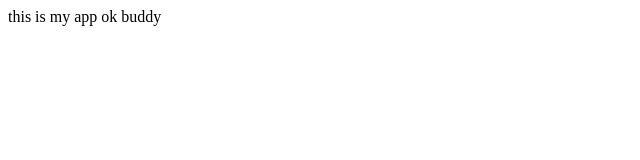
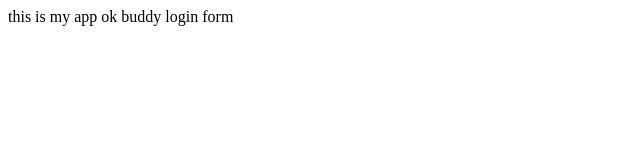
Before and after one commit to dstube2020/sim-repo, a plain HTML site: page index.html in a window 1280 px wide. Shown: the full height of the page, 0-640 px from the left. Drawn offline with Linux system fonts and the light colour scheme.

Commit message:
login form

```diff
--- a/index.html
+++ b/index.html
@@ -6,5 +6,6 @@
 </head>
 <body backgroud="ss.png" height="100%" width="100%">
   this is my app ok buddy
+  login form
 </body>
 </html>
```
Also changed, not shown: login.html (added, +2 -0 lines).
